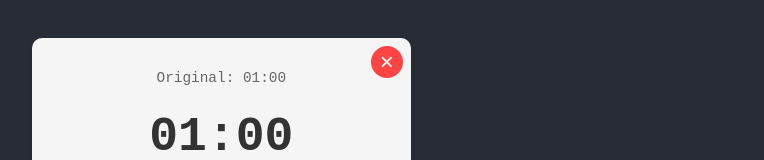
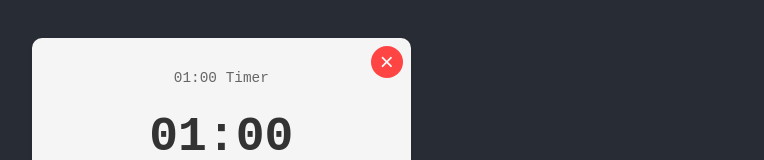
Before and after one commit to nickreynolds/timer, a React (Create React App) app: page / in a window 1280 px wide. Both pictures are taken after a click on the button "Add New Timer". Shown: the part 367-527 px from the top of the page, without its empty margins (8-772 px from the left). Built offline with nearby package versions, Linux system fonts and the light colour scheme.

Commit message:
refactor: move timer header to own component

```diff
--- a/src/components/Timer.css
+++ b/src/components/Timer.css
@@ -8,13 +8,6 @@
   border-radius: 10px;
   box-shadow: 0 2px 4px rgba(0, 0, 0, 0.1);
   position: relative;
-}
-
-.timer-header {
-  font-size: 0.9rem;
-  color: #666;
-  font-family: monospace;
-  margin-bottom: 0.5rem;
 }
 
 .remove-button {
--- a/src/components/Timer.tsx
+++ b/src/components/Timer.tsx
@@ -1,4 +1,5 @@
 import React, { useState, useEffect, useRef } from 'react';
+import TimerHeader from './TimerHeader';
 import './Timer.css';
 
 interface TimerProps {
@@ -116,9 +117,7 @@ const Timer: React.FC<TimerProps> = ({ onRemove }) => {
   return (
     <div className="timer-container">
       <button className="remove-button" onClick={onRemove}>×</button>
-      <div className="timer-header">
-        Original: {formatTime(originalTime)}
-      </div>
+      <TimerHeader originalTime={originalTime} />
       <div className="timer-display">
         {isEditing ? (
           <input
--- /dev/null
+++ b/src/components/TimerHeader.css
@@ -0,0 +1,6 @@
+.timer-header {
+  font-size: 0.9rem;
+  color: #666;
+  font-family: monospace;
+  margin-bottom: 0.5rem;
+}
--- /dev/null
+++ b/src/components/TimerHeader.tsx
@@ -0,0 +1,22 @@
+import React from 'react';
+import './TimerHeader.css';
+
+interface TimerHeaderProps {
+  originalTime: number;
+}
+
+const TimerHeader: React.FC<TimerHeaderProps> = ({ originalTime }) => {
+  const formatTime = (seconds: number): string => {
+    const minutes = Math.floor(seconds / 60);
+    const remainingSeconds = seconds % 60;
+    return `${minutes.toString().padStart(2, '0')}:${remainingSeconds.toString().padStart(2, '0')}`;
+  };
+
+  return (
+    <div className="timer-header">
+      {formatTime(originalTime)} Timer
+    </div>
+  );
+};
+
+export default TimerHeader;
```
